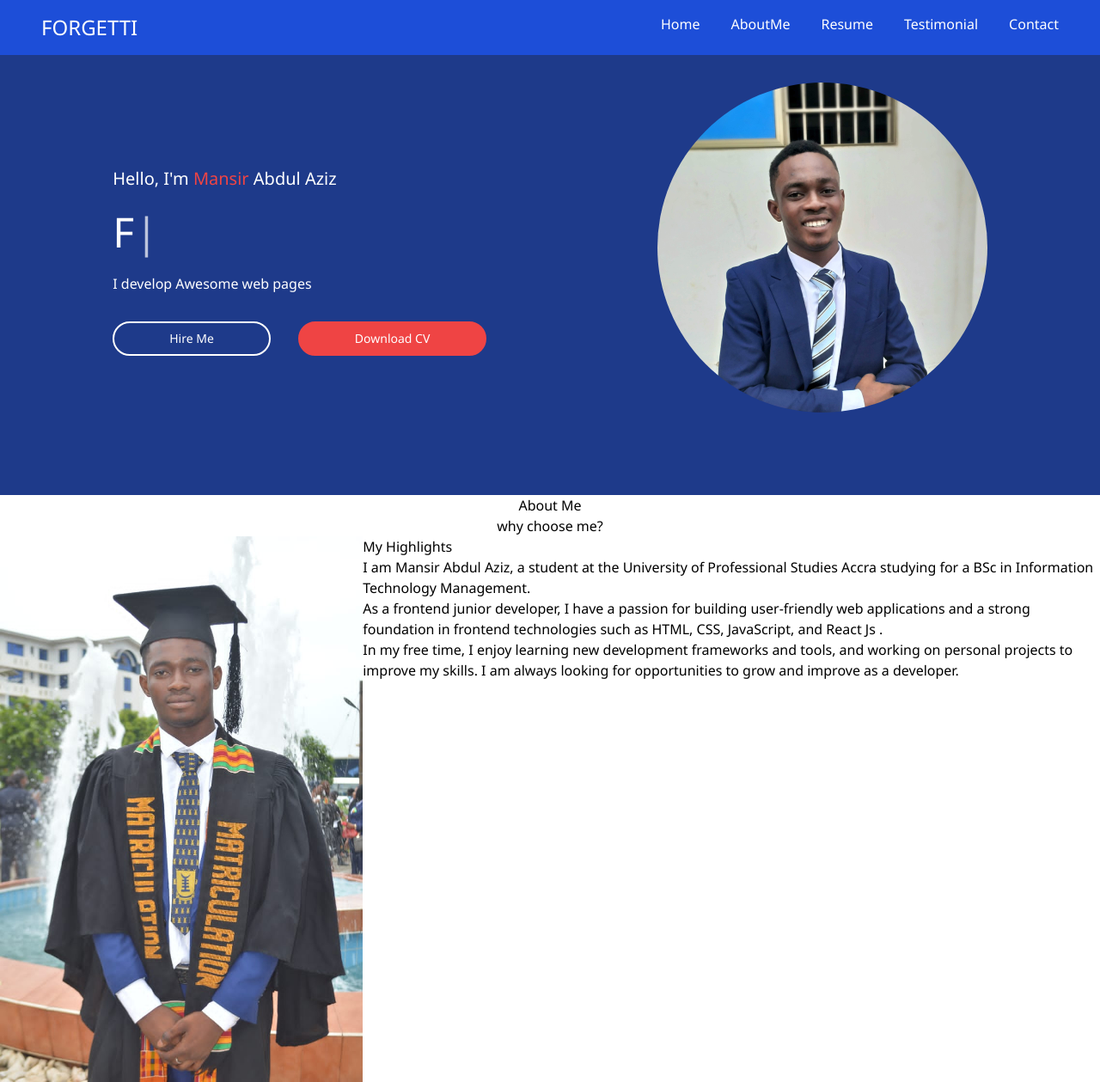
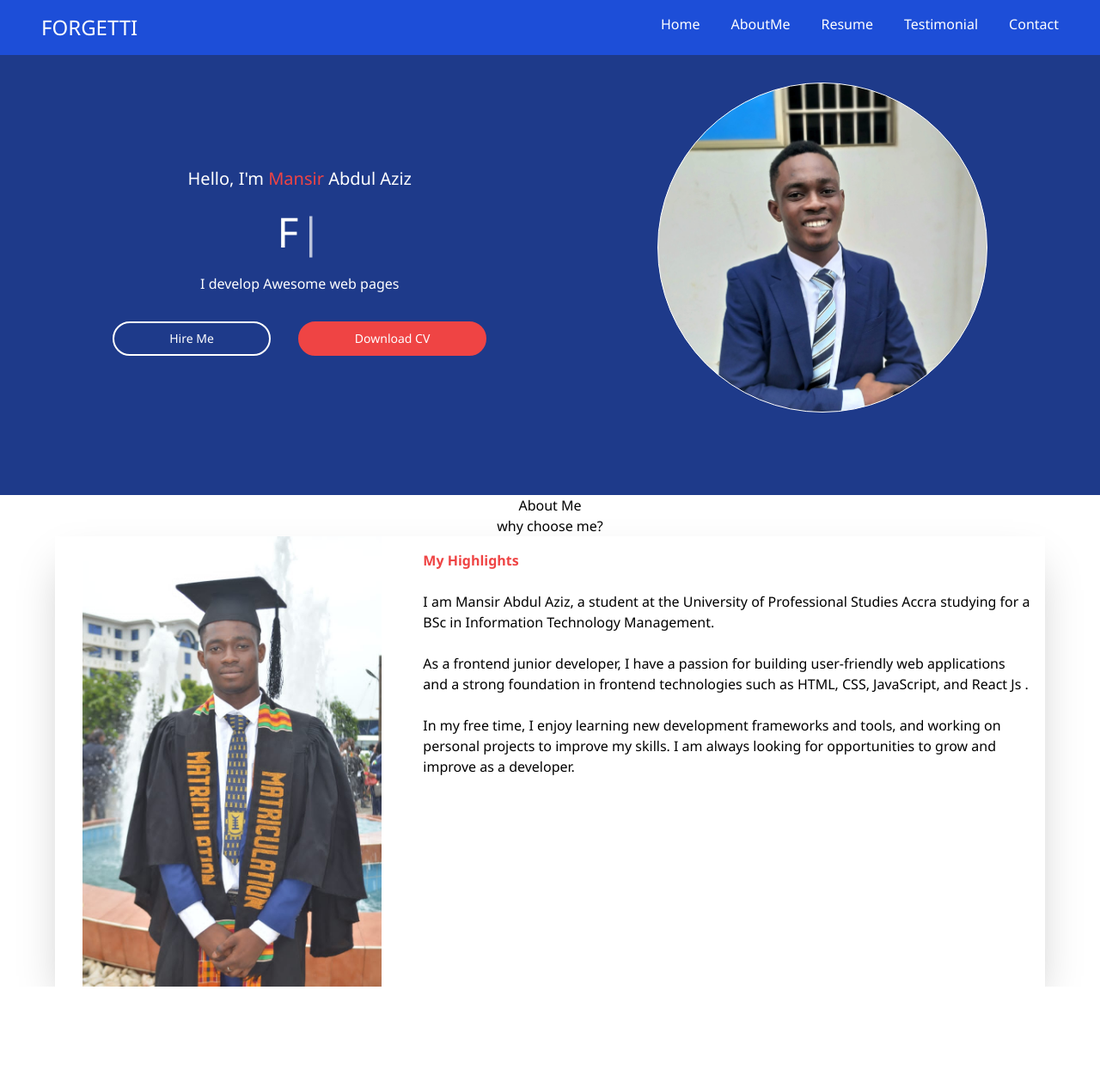
Before and after one commit to mansir93/My-Portifolio-App, a React (Create React App) app: page / in a window 1280 px wide. Shown: the whole page at 86% size. After the commit the page ends 1148 px from the top, so only its background shows below. Built offline with nearby package versions, Linux system fonts and the light colour scheme.

Commit message:
added aboutme section

```diff
--- a/src/component/AboutMe/Aboutme.js
+++ b/src/component/AboutMe/Aboutme.js
@@ -7,27 +7,29 @@ export const Aboutme = () => {
     <section id="aboutme">
           <h3 className="text-center">About Me</h3>
           <p className="text-center">why choose me?</p>
-      <div className="flex justify-center item-center">
-        <div>
+      <div className="flex justify-center shadow-2xl mx-16 max-sm:flex-col max-w-fit">
+        <div className="max-md:hidden mx-8">
           <img
             src={require("../../Assets/my-pic.jpg")}
             alt="Mansir Abdul Aziz"
           />
         </div>
 
-        <div>
-          <h5>My Highlights</h5>
+        <div className="p-4 max-sm:font-thin">
+          <h5 className="text-red-500 font-bold">My Highlights</h5>
+          <br/>
           <p>
             I am Mansir Abdul Aziz, a student at the University of Professional
             Studies Accra studying for a BSc in Information Technology
             Management.
           </p>
-
+<br/>
           <p>
             As a frontend junior developer, I have a passion for building
             user-friendly web applications and a strong foundation in frontend
             technologies such as HTML, CSS, JavaScript, and React Js .
           </p>
+          <br/>
           <p>
             In my free time, I enjoy learning new development frameworks and
             tools, and working on personal projects to improve my skills. I am
--- a/src/component/Home/Profile/Profile.js
+++ b/src/component/Home/Profile/Profile.js
@@ -6,8 +6,8 @@ import Typewriter from "typewriter-effect";
 const Home = () => {
   return (
     <section id="home">
-      <div className="flex justify-around items-center w-full max-sm:flex-col-reverse p-8 bg-blue-900">
-        <div className="flex flex-col ">
+      <div className="flex justify-around items-center w-full max-md:flex-col-reverse p-8 bg-blue-900">
+        <div className="flex flex-col items-center">
           <p className="text-xl text-white">
             Hello, I'm <span className="text-red-500">Mansir</span> Abdul Aziz
           </p>
@@ -43,7 +43,7 @@ const Home = () => {
             </a>
           </div>
         </div>
-        <div className="bg-[url('/src/Assets/profile-pic.jpg')] bg-cover h-96 w-96 rounded-full mb-16 hover:border border-white hover:scale-105 ease-out "></div>
+        <div className="bg-[url('/src/Assets/profile-pic.jpg')] bg-cover h-96 w-96 rounded-full mb-16 border border-white hover:scale-105 ease-out "></div>
       </div>
     </section>
   );
--- a/src/component/Navbar/Navbar.js
+++ b/src/component/Navbar/Navbar.js
@@ -28,10 +28,10 @@ const Navbar = () => {
             FORGETTI
           </a>
         </div>
-        <div className="flex max-sm:hidden gap-5 text-white m-2">
+        <div className="flex max-md:hidden gap-5 text-white m-2">
           <Navbarmenu />
         </div>
-        <div className="hidden max-sm:flex m-2 p-2">
+        <div className="hidden max-md:flex m-2 p-2">
           {toggle ? (
             <MdClose color="#fff" size={27} onClick={() => setToggle(false)} />
           ) : (
```
Also changed, not shown: jsconfig.json (added, +14 -0 lines).
